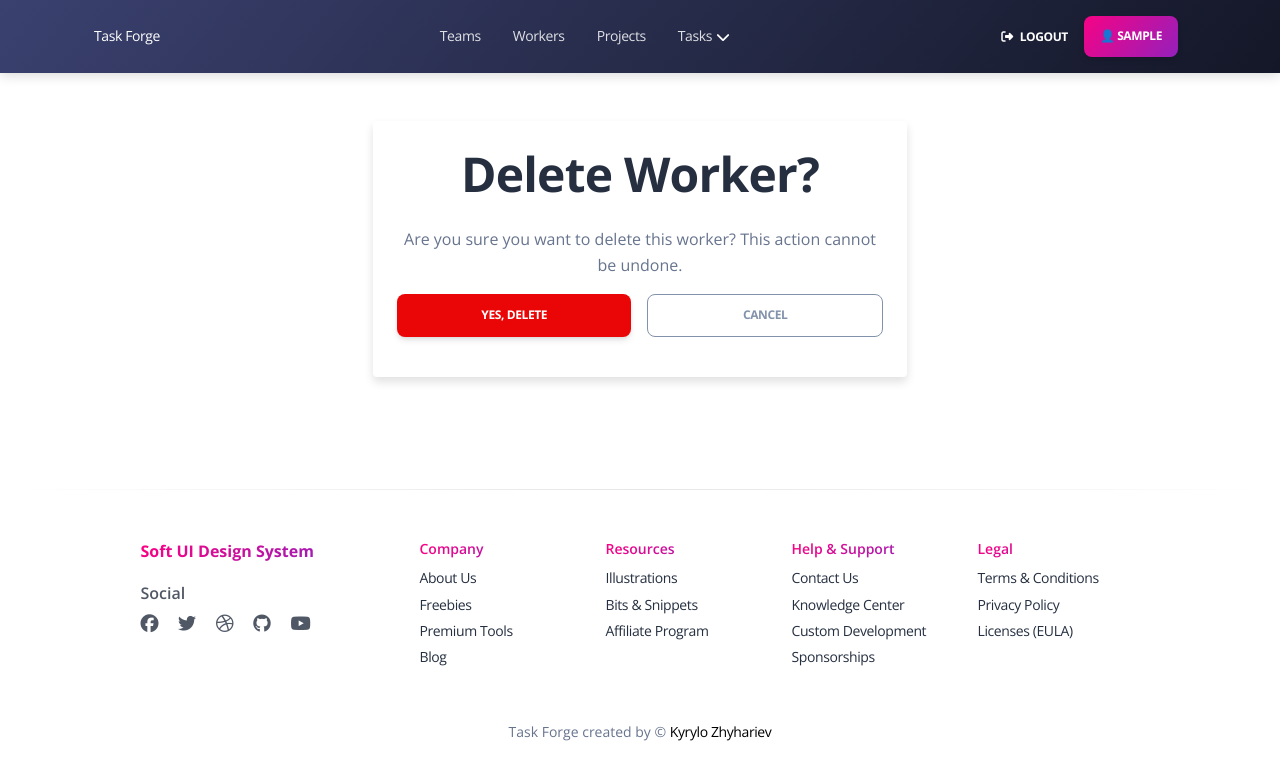
After one commit to Psychox1k/task_forge, a Django app: a page that uses templates/tasks/worker_confirm_delete.html in a window 1280 px wide. The commit adds this page. Shown: the top 780 px of the page. Run offline with Django 5.2, Linux system fonts and the light colour scheme; the visitor is signed in with stand-in values (Sample User, id 1); data comes from the database, SQL or seed files in the repository; some libraries are stand-ins or nearby versions.

```diff
--- a/tasks/urls.py
+++ b/tasks/urls.py
@@ -12,7 +12,7 @@ from .views import (
     TeamDetailView,
     TaskDetailView, TeamCreateView, ProjectCreateView, WorkerCreateView, TaskCreateView, UserTaskListView, TagListView,
     TaskTypeListView, TagCreateView, TaskTypeCreateView, TagUpdateView, TaskTypeUpdateView, TagDeleteView,
-    TaskTypeDeleteView, TeamUpdateView, TeamDeleteView,
+    TaskTypeDeleteView, TeamUpdateView, TeamDeleteView, WorkerDeleteView, WorkerUpdateView,
 )
 
 urlpatterns = [
@@ -40,10 +40,12 @@ urlpatterns = [
     path("tags/<int:pk>/update/", TagUpdateView.as_view(), name="tag-update"),
     path("teams/<int:pk>/update/", TeamUpdateView.as_view(), name="team-update"),
     path("tasktypes/<int:pk>/update/", TaskTypeUpdateView.as_view(), name="tasktype-update"),
+    path("workers/<int:pk>/update/", WorkerUpdateView.as_view(), name="worker-update"),
 
     path("tags/<int:pk>/delete/", TagDeleteView.as_view(), name="tag-delete"),
     path("tasktypes/<int:pk>/delete/", TaskTypeDeleteView.as_view(), name="tasktype-delete"),
     path("teams/<int:pk>/delete/", TeamDeleteView.as_view(), name="team-delete"),
+    path("workers/<int:pk>delete/", WorkerDeleteView.as_view(), name="worker-delete"),
 
 ]
 
--- a/tasks/views.py
+++ b/tasks/views.py
@@ -177,7 +177,10 @@ class TeamUpdateView(LoginRequiredMixin, generic.UpdateView):
     form_class = TeamForm
     success_url = reverse_lazy("task:team-list")
 
-
+class WorkerUpdateView(LoginRequiredMixin, generic.UpdateView):
+    model = Worker
+    form_class = WorkerCreationForm
+    success_url = reverse_lazy("task:worker-list")
 
 class TagDeleteView(LoginRequiredMixin, generic.DeleteView):
     model = Tag
@@ -192,3 +195,7 @@ class TaskTypeDeleteView(LoginRequiredMixin, generic.DeleteView):
 class TeamDeleteView(LoginRequiredMixin, generic.DeleteView):
     model = Team
     success_url = reverse_lazy("task:team-list")
+
+class WorkerDeleteView(LoginRequiredMixin, generic.DeleteView):
+    model = Worker
+    success_url = reverse_lazy("task:worker-list")
--- /dev/null
+++ b/templates/tasks/worker_confirm_delete.html
@@ -0,0 +1,23 @@
+{% extends 'layouts/base-presentation.html' %}
+
+{% block content %}
+  <div class="container mt-5">
+    <div class="row justify-content-center">
+      <div class="col-md-6">
+        <div class="card shadow-sm border-0 rounded">
+          <div class="card-body">
+            <h1 class="text-center mb-4">Delete Worker?</h1>
+            <p class="text-center text-muted">Are you sure you want to delete this worker? This action cannot be undone.</p>
+            <form action="" method="post">
+              {% csrf_token %}
+              <div class="d-flex justify-content-between">
+                <button type="submit" class="btn btn-danger w-100">Yes, Delete</button>
+                <a href="{% url 'task:worker-detail' pk=worker.id %}" class="btn btn-outline-secondary w-100 ms-3">Cancel</a>
+              </div>
+            </form>
+          </div>
+        </div>
+      </div>
+    </div>
+  </div>
+{% endblock %}
--- a/templates/tasks/worker_form.html
+++ b/templates/tasks/worker_form.html
@@ -7,7 +7,7 @@
     <div class="col-md-8">
       <div class="card shadow">
         <div class="card-header text-white">
-          <h4 class="mb-0">Create Worker</h4>
+          <h4 class="mb-0">{{ object|yesno:"Update,Create" }}  Worker</h4>
         </div>
         <div class="card-body">
           <form action="" method="post" novalidate>
--- a/templates/tasks/worker_list.html
+++ b/templates/tasks/worker_list.html
@@ -12,7 +12,7 @@
          <form method="get" class="d-flex mx-auto w-100" style="gap: 10px; max-width: 600px;">
         <div class="input-group" style="height: 42px;">
           <span class="input-group-text d-flex align-items-center"><i class="ni ni-zoom-split-in"></i></span>
-          <input type="text" name="username" class="form-control" placeholder="Search by name" value="{{ request.GET.username }}">
+          <input type="text" name="username" class="form-control" placeholder="Search by username" value="{{ request.GET.username }}">
         </div>
         <button type="submit" class="btn btn-primary d-flex align-items-center" style="height: 42px;">Search</button>
       </form>
```
Also changed, not shown: templates/tasks/worker_detail.html (+16 -0 lines).
